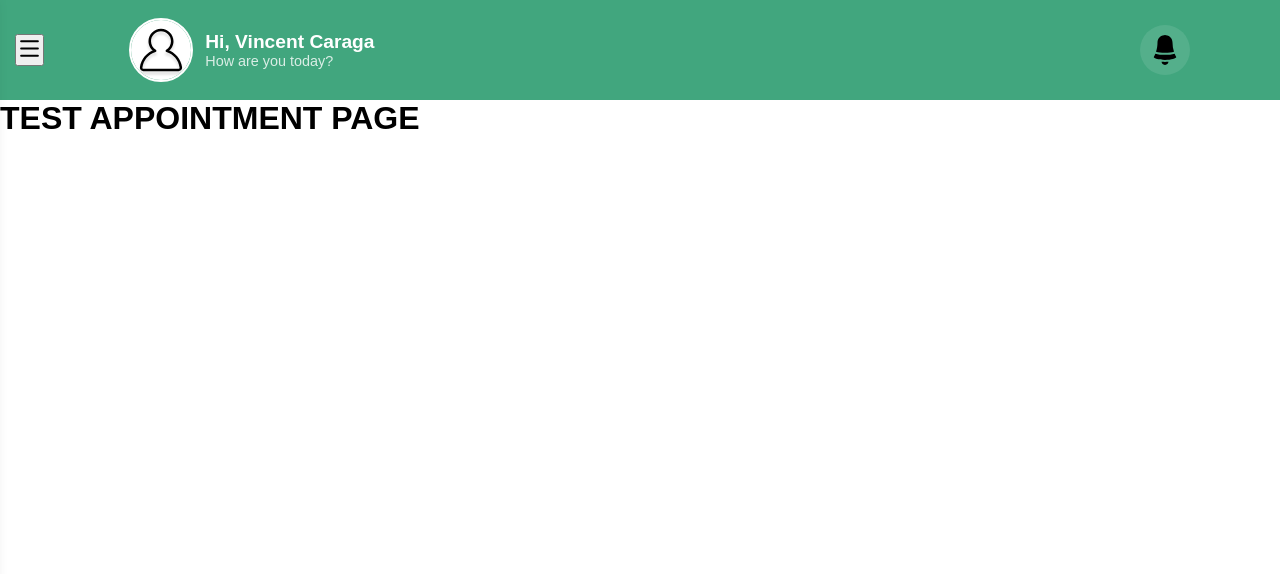
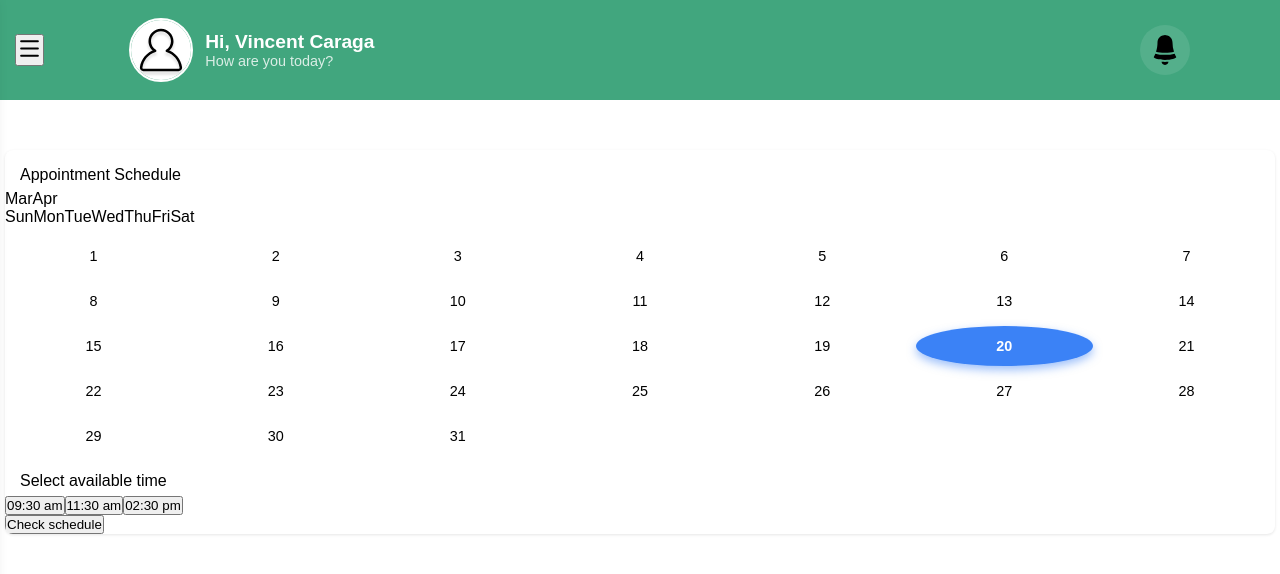
Before and after one commit to Vincent-Caraga/hospital-appointment, a React (Vite) app in the folder client/: page /test in a window 1280 px wide. Shown: the top 574 px of the page. Built offline with nearby package versions, Linux system fonts and the light colour scheme; a web font is replaced by a local one.

Commit message:
feat: added an appointment calendar

```diff
--- a/client/src/App.jsx
+++ b/client/src/App.jsx
@@ -25,7 +25,8 @@ const App = () => {
 
         <Route element={<UserLayout />}>
           <Route path="/doctorlist" element={<PatientDashboard />} />
-          <Route path="/test" element={<Test />} />
+          {/* :doctorId a variable for selecting a doctor to have an appointment*/}
+          <Route path="/test/" element={<Test />} />
           <Route path="/dashboard" element={<Dashboard />} />
           <Route path="/user-profile" element={<UserProfile />} />
         </Route>
--- /dev/null
+++ b/client/src/CSS/Test.css
@@ -0,0 +1,32 @@
+.dates-grid {
+  display: grid;
+  grid-template-columns: repeat(7, 1fr); /* Tamang 7 columns */
+  gap: 5px;
+  margin-top: 10px;
+}
+
+.date-cell {
+  height: 40px;
+  display: flex;
+  align-items: center;
+  justify-content: center;
+  cursor: pointer;
+  font-size: 0.9rem;
+  border-radius: 50%;
+  transition: 0.2s;
+}
+
+.date-cell.empty {
+  cursor: default; /* Hindi clickable ang blank spaces */
+}
+
+.date-cell:hover:not(.empty) {
+  background-color: #f0f7ff;
+}
+
+.active-day {
+  background-color: #3b82f6 !important;
+  color: white !important;
+  font-weight: bold;
+  box-shadow: 0 4px 10px rgba(59, 130, 246, 0.5);
+}
--- a/client/src/pages/Test.jsx
+++ b/client/src/pages/Test.jsx
@@ -1,9 +1,100 @@
-import React from "react";
+import React, { useState, useEffect } from "react";
+import { useParams } from "react-router-dom";
+import "../CSS/Test.css";
 
 const Test = () => {
+  // Kunin ang current date bilang starting point
+  const today = new Date();
+  const [viewDate, setViewDate] = useState(new Date(2026, 2, 1)); // Default: March 2026
+  const [selectedDate, setSelectedDate] = useState(20);
+  const [selectedTime, setSelectedTime] = useState(null);
+
+  // Helper functions para sa Calendar Math
+  const daysInMonth = (year, month) => new Date(year, month + 1, 0).getDate();
+  const firstDayOfMonth = (year, month) => new Date(year, month, 1).getDay();
+
+  const year = viewDate.getFullYear();
+  const month = viewDate.getMonth(); // 0 = Jan, 2 = Mar
+
+  const totalDays = daysInMonth(year, month);
+  const startBlankSpaces = firstDayOfMonth(year, month);
+
+  // Array para sa grid (mga patlang + mga numero)
+  const calendarGrid = [
+    ...Array(startBlankSpaces).fill(null),
+    ...Array.from({ length: totalDays }, (_, i) => i + 1),
+  ];
+
+  const handleMonthChange = (monthIndex) => {
+    setViewDate(new Date(year, monthIndex, 1));
+    setSelectedDate(null); // Reset select paglipat ng buwan
+  };
+
   return (
-    <div>
-      <h1>TEST APPOINTMENT PAGE</h1>
+    <div className="test-page">
+      <div className="appointment-card">
+        {/* Blue Header */}
+        <div className="header-blue">
+          <p className="title">Appointment Schedule</p>
+          <div className="month-row">
+            <span
+              className={month === 2 ? "m-tab active" : "m-tab"}
+              onClick={() => handleMonthChange(2)}
+            >
+              Mar
+            </span>
+            <span
+              className={month === 3 ? "m-tab active" : "m-tab"}
+              onClick={() => handleMonthChange(3)}
+            >
+              Apr
+            </span>
+          </div>
+        </div>
+
+        {/* Calendar Body */}
+        <div className="calendar-section">
+          <div className="days-label">
+            <span>Sun</span>
+            <span>Mon</span>
+            <span>Tue</span>
+            <span>Wed</span>
+            <span>Thu</span>
+            <span>Fri</span>
+            <span>Sat</span>
+          </div>
+
+          <div className="dates-grid">
+            {calendarGrid.map((day, index) => (
+              <div
+                key={index}
+                className={`date-cell ${day === null ? "empty" : ""} ${day === selectedDate ? "active-day" : ""}`}
+                onClick={() => day && setSelectedDate(day)}
+              >
+                {day}
+              </div>
+            ))}
+          </div>
+        </div>
+
+        {/* Time Selection & Footer (Tuloy mo lang yung dati mong code dito) */}
+        <div className="time-section">
+          <p className="select-text">Select available time</p>
+          <div className="time-grid">
+            {["09:30 am", "11:30 am", "02:30 pm"].map((time) => (
+              <button
+                key={time}
+                className={selectedTime === time ? "t-btn active" : "t-btn"}
+                onClick={() => setSelectedTime(time)}
+              >
+                {time}
+              </button>
+            ))}
+          </div>
+        </div>
+
+        <button className="check-btn">Check schedule</button>
+      </div>
     </div>
   );
 };
```
